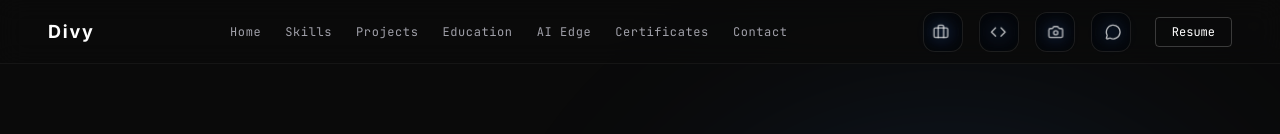
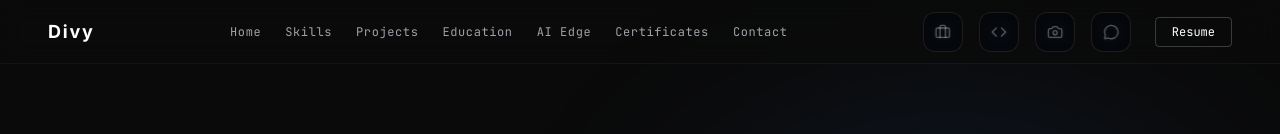
Before and after one commit to Divy-Shukla/Divy-Shukla, a Next.js app: page / in a window 1280 px wide. Shown: the top 134 px of the page. Built offline with nearby package versions, Linux system fonts and the light colour scheme.

Commit message:
style: engrave lucide icons into physical material

```diff
--- a/src/components/PhysicalIcon.tsx
+++ b/src/components/PhysicalIcon.tsx
@@ -86,10 +86,10 @@ export function PhysicalIcon({ href, icon, className, delay = 0 }: PhysicalIconP
           style={{ opacity: hoverSpring, transform: "translateZ(-40px)" }}
         />
 
-        {/* Floating Icon Surface */}
+        {/* Embedded Material Icon Surface */}
         <div
-          className="relative text-white/70 group-hover:text-white transition-colors duration-300 drop-shadow-[0_0_8px_rgba(59,130,246,0.8)]"
-          style={{ transform: "translateZ(25px)" }}
+          className="relative text-white/30 group-hover:text-[#60a5fa] transition-colors duration-300 drop-shadow-[0_-1px_1px_rgba(0,0,0,0.9)] drop-shadow-[0_1px_1px_rgba(255,255,255,0.2)] group-hover:drop-shadow-[0_0_12px_rgba(59,130,246,0.9)]"
+          style={{ transform: "translateZ(4px)" }}
         >
           {icon}
         </div>
```
